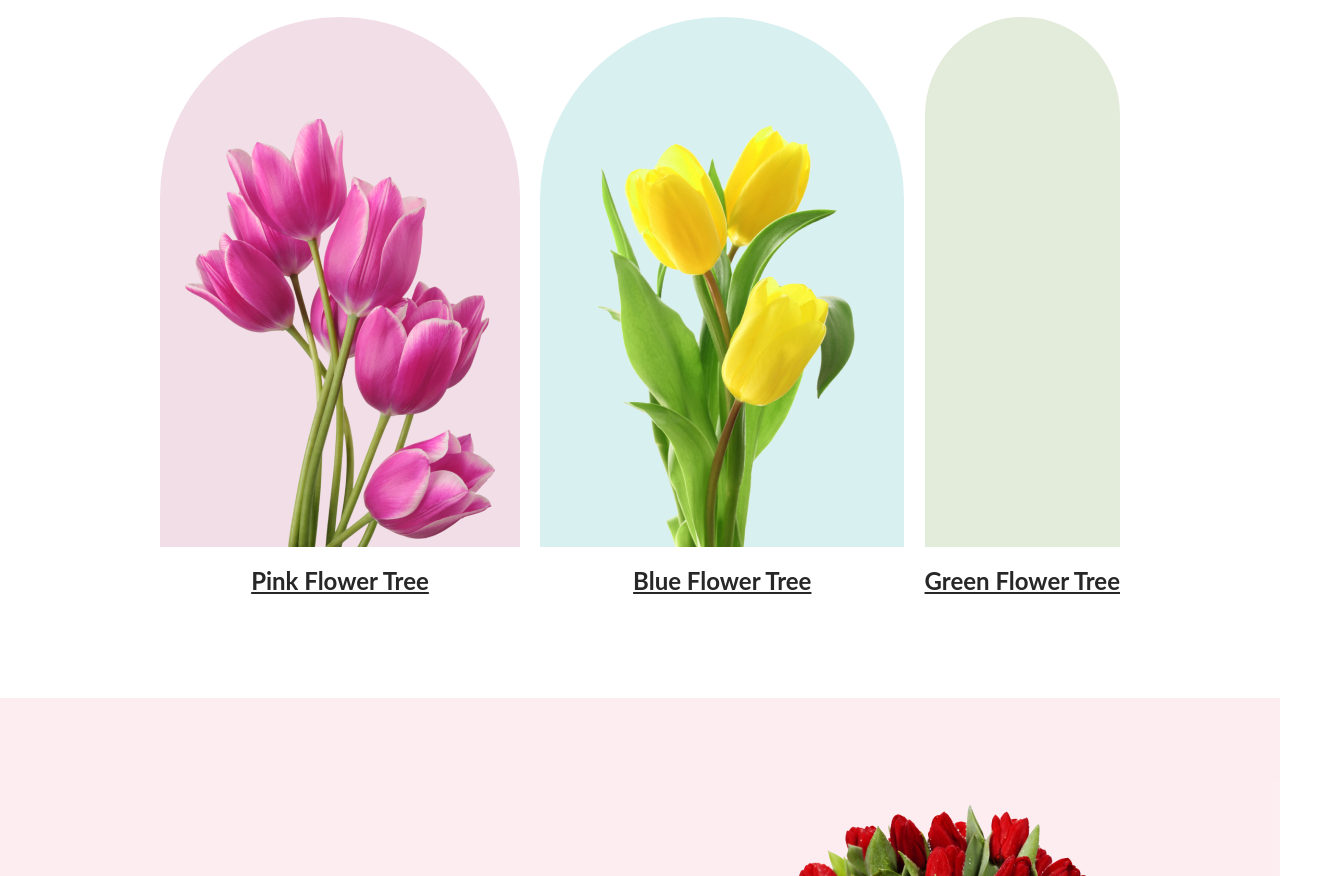
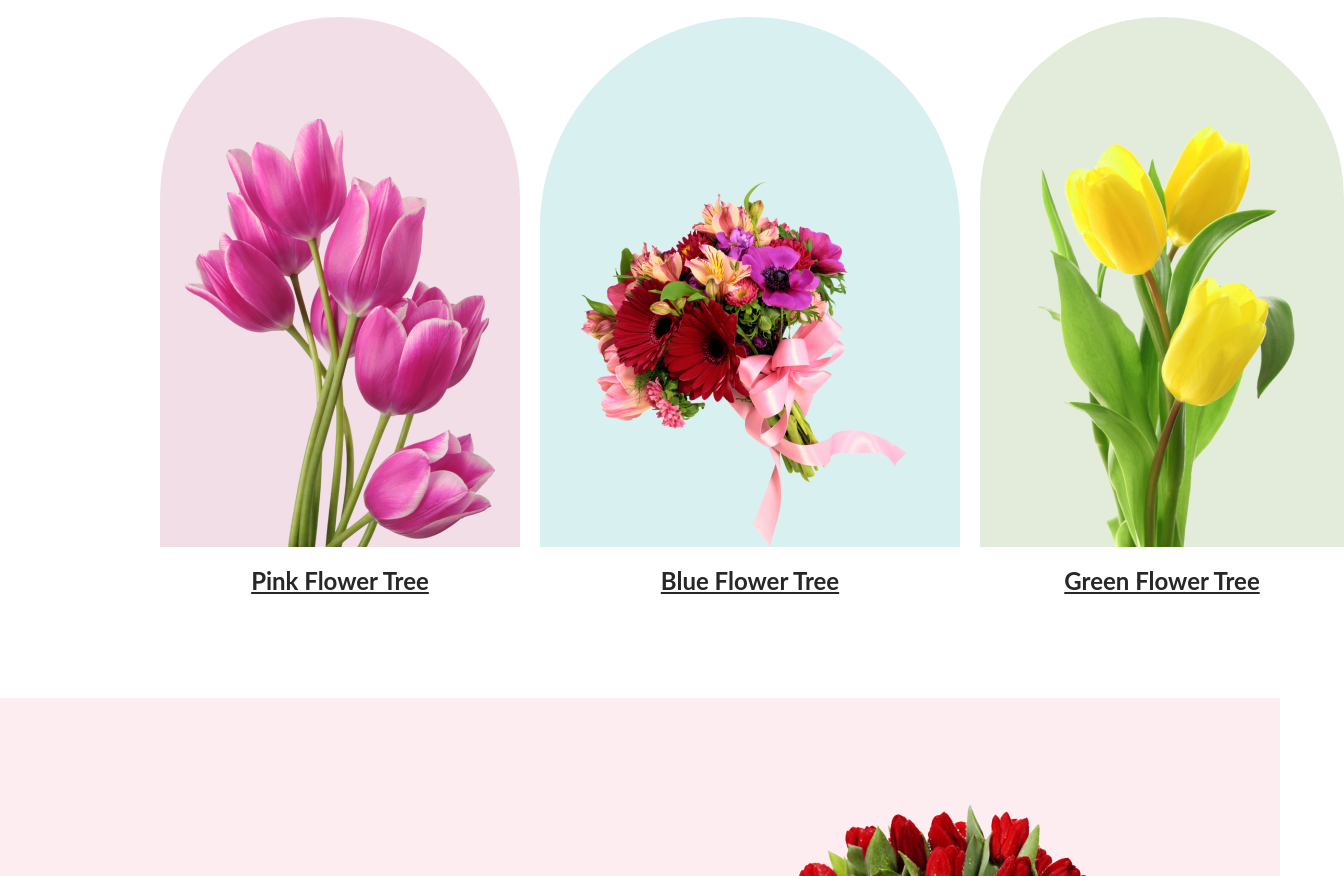
Before and after one commit to dvlprtanvir/flower-shop, a plain HTML site: page index.html in a window 1280 px wide. Shown: the part 997-1873 px from the top of the page, 1344 px wide, since content can reach past the window. Drawn offline with Linux system fonts and the light colour scheme; a web font is replaced by a local one.

Commit message:
pi allocation changed

```diff
--- a/index.html
+++ b/index.html
@@ -38,19 +38,19 @@
             <div class="section-content">
                 <div class="flower">
                     <div class="flower-img pink">
-                        <img src="/images/pngwing 6.png" alt="">
+                        <img src="/images/6.png" alt="">
                     </div>
                     <p>Pink Flower Tree</p>
                 </div>
                 <div class="flower">
                     <div class="flower-img blue">
-                        <img src="/images/pngwing 7.png" alt="">
+                        <img src="/images/5.png" alt="">
                     </div>
                     <p>Blue Flower Tree</p>
                 </div>
                 <div class="flower">
                     <div class="flower-img green">
-                        <img src="/images/pngwing 8.png" alt="">
+                        <img src="/images/7.png" alt="">
                     </div>
                     <p>Green Flower Tree</p>
                 </div>
```
Also changed, not shown: images/5.png (renamed from images/pngwing 5.png), images/6.png (renamed from images/pngwing 6.png), images/7.png (renamed from images/pngwing 7.png).
